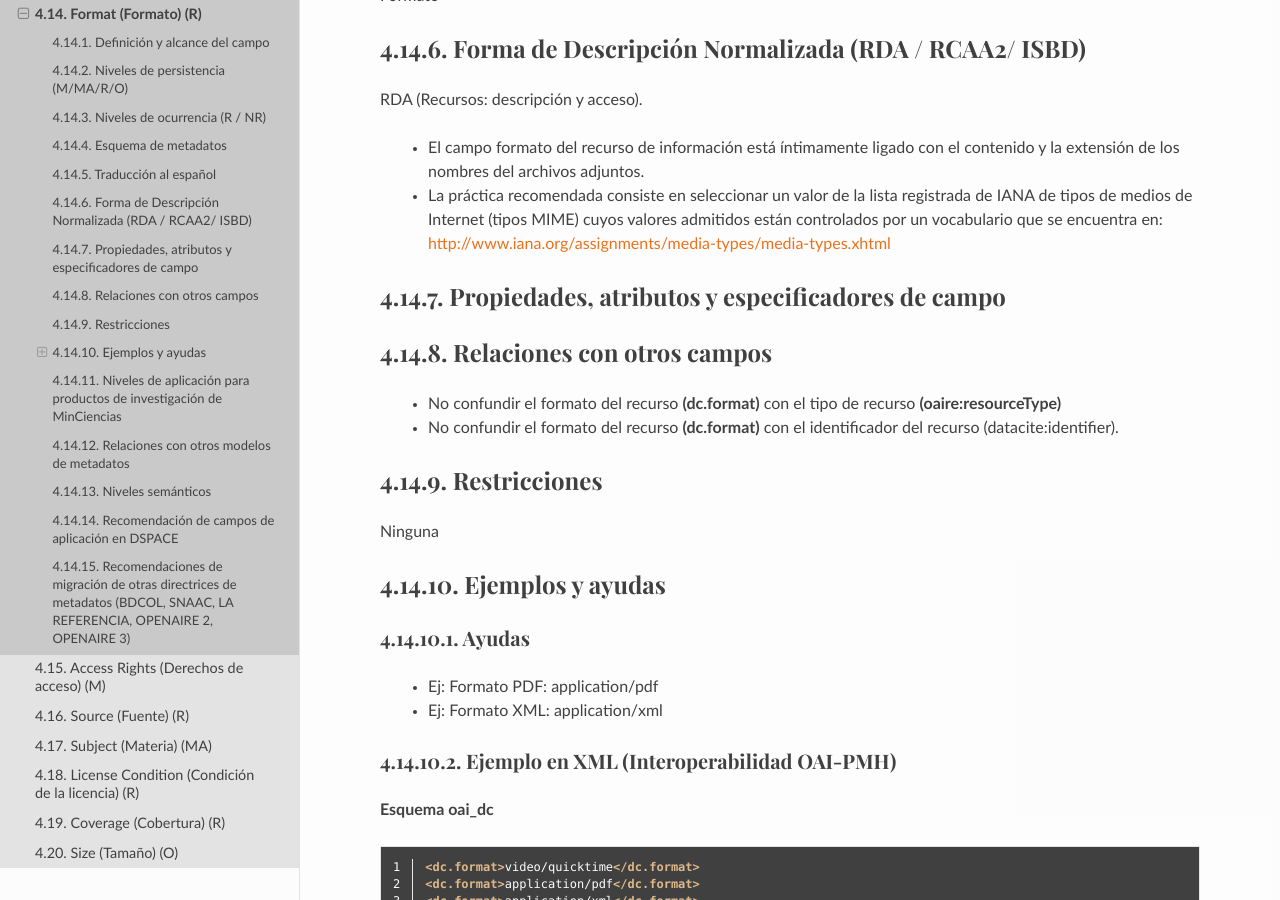
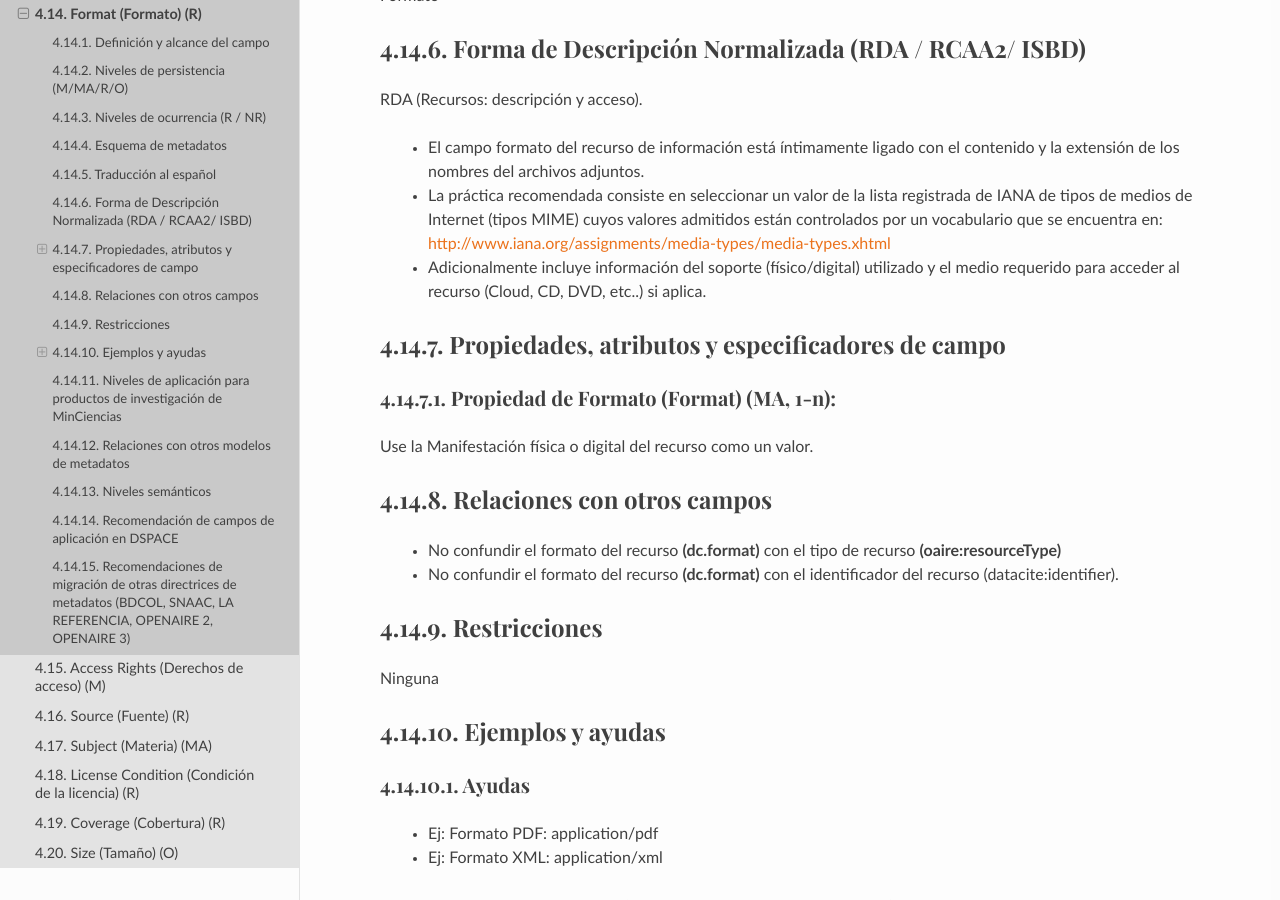
Before and after one commit to rcic/openaire4, a Sphinx documentation site: the page built from docs/field_format.rst, in a window 1280 px wide and 900 px high, scrolled down 710 px. Built offline with Sphinx 7.4.7 and the Read the Docs theme 2.0.0, drawn with Linux system fonts in a browser that asks for light colours; some web fonts are replaced; a script that is not in the unit is left out.

Commit message:
Update field_format.rst
Ajustado propiedades y atributos

```diff
--- a/docs/field_format.rst
+++ b/docs/field_format.rst
@@ -32,9 +32,16 @@ RDA (Recursos: descripción y acceso).
 
    - El campo formato del recurso de información está íntimamente ligado con el contenido y la extensión de los nombres del archivos adjuntos.
    - La práctica recomendada consiste en seleccionar un valor de la lista registrada de IANA de tipos de medios de Internet (tipos MIME) cuyos valores admitidos están controlados por un vocabulario que se encuentra en: http://www.iana.org/assignments/media-types/media-types.xhtml
+   - Adicionalmente incluye información del soporte (físico/digital) utilizado y el medio requerido para acceder al recurso (Cloud, CD, DVD, etc..) si aplica.
 
 Propiedades, atributos y especificadores de campo
 -------------------------------------------------
+
+Propiedad de Formato (Format) (MA, 1-n):
++++++++++++++++++++++++++++++++++++++++++++++++++
+
+Use la Manifestación física o digital del recurso como un valor.
+
 
 Relaciones con otros campos
 ---------------------------
```
